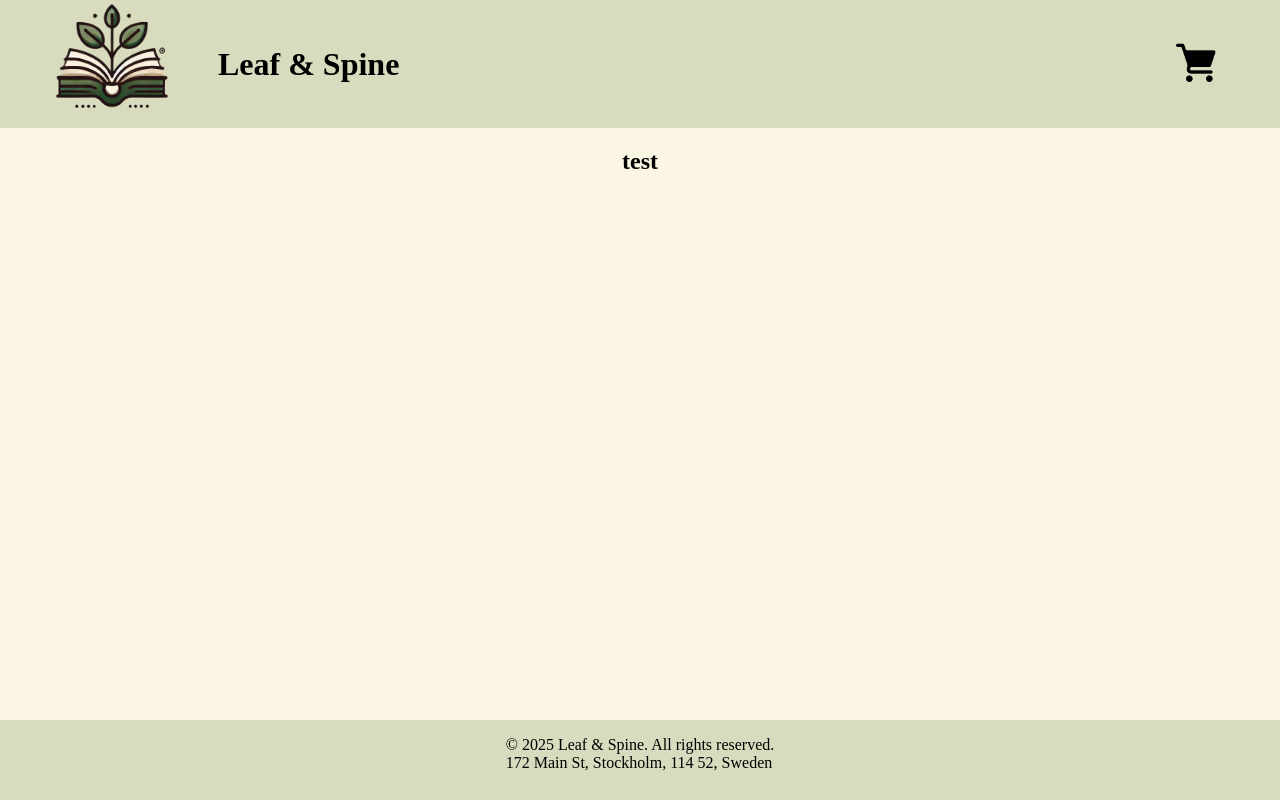
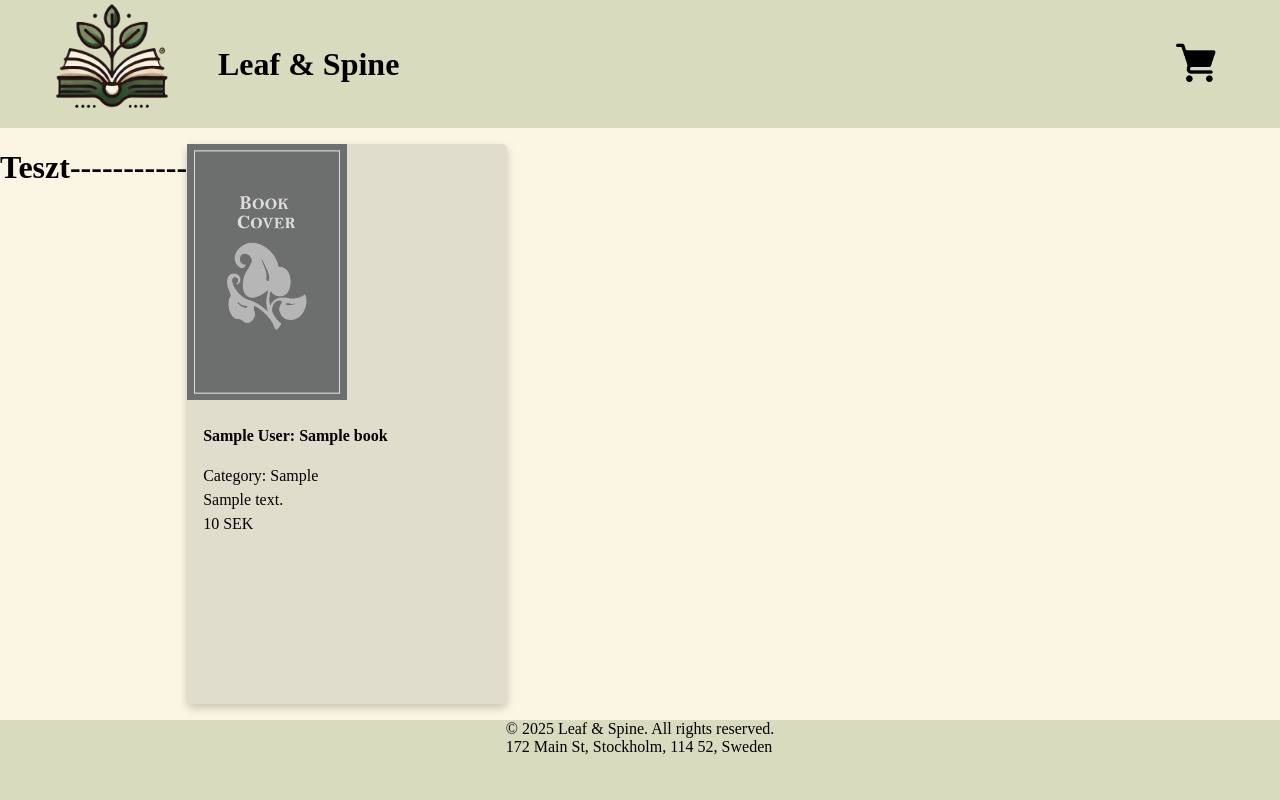
Before and after one commit to Btibor02/DA218C_Basic-Website, a PHP site: page /home.php in a window 1280 px wide. Run offline with PHP 8.4, Linux system fonts and the light colour scheme; tables that the repository leaves empty or names only in its code hold one stand-in row (values such as "Sample post").

Commit message:
Menu content WIP

```diff
--- a/home.php
+++ b/home.php
@@ -12,9 +12,41 @@
             <?php include 'header.php'; ?>
         </div>
         <div class="mainMenu">
+            <h1>Teszt-----------</h1>
         </div>
         <div class="mainContent">
-            <h2>test</h2>
+            <?php
+                $servername = "localhost";
+                $username = "root";
+                $password = "";
+                $dbname = "bookstore";
+
+                $conn = new mysqli($servername, $username, $password, $dbname);
+
+                if ($conn->connect_error) {
+                die("Connection failed: " . $conn->connect_error);
+                }
+
+                $sql = "SELECT author, title, category, summary, price FROM books";
+                $result = $conn->query($sql);
+
+                if ($result->num_rows > 0) {
+                    while($row = $result->fetch_assoc()) {
+                        echo "<div class='card'>
+                                <img class='cardImg' src='placeholder.png' alt='Book Cover' />
+                                <div class='cardData'>
+                                    <h4> " . $row["author"]. ": " . $row["title"]. "</h4>
+                                    <p> Category: " . $row["category"]." </p>
+                                    <p> " . $row["summary"]." </p>
+                                    <p> " . $row["price"]." SEK</p>
+                                </div>
+                            </div>";
+                    }
+                } else {
+                echo "0 results";
+                }
+                $conn->close();
+            ?>
         </div>
         <div class="footer">
             <?php include 'footer.php'; ?>
--- a/styles.css
+++ b/styles.css
@@ -2,6 +2,12 @@
     margin: 0;
     padding: 0;
     height: 100%;
+}
+
+p {
+    margin: 0;
+    margin-bottom: 0.4rem;
+    padding: 0;
 }
 
 .layout {
@@ -12,6 +18,7 @@
     "footer footer";
     background-color: #FAF6E3;
     grid-template-rows: auto 1fr auto;
+    grid-template-columns: auto 1fr;
     height: 100%;
 }
 
@@ -28,10 +35,18 @@
 
 .layout > div.mainMenu {
     grid-area: mainMenu;
+    background-color: #FAF6E3;
 }
 
 .layout > div.mainContent {
+    background-color: #FAF6E3;
+    padding-bottom: 1rem;
+    padding-top: 1rem;
     grid-area: mainContent;
+    display: grid;
+    grid-template-columns: repeat(auto-fill, minmax(20rem, 1fr)); /* Adjust the size of each card */
+    gap: 2rem;
+    width: 100%;
 
 }
 
@@ -68,3 +83,26 @@
     width: 2.5rem;
     height: auto;
 }
+
+.card {
+    max-width: 20rem;
+    height: auto;
+    box-shadow: 0 4px 8px 0 rgba(0,0,0,0.2);
+    transition: 0.3s;
+    border-radius: 5px;
+    background-color: #e0ddcc;
+  }
+
+  .card:hover {
+    box-shadow: 0 8px 16px 0 rgba(0,0,0,0.2);
+  }
+
+  .cardImg {
+    width: 10rem;
+    height: auto;
+    text-align: center;
+  }
+
+  .cardData {
+    padding: 2px 16px;
+  }
```
Also changed, not shown: placeholder.png (added).
